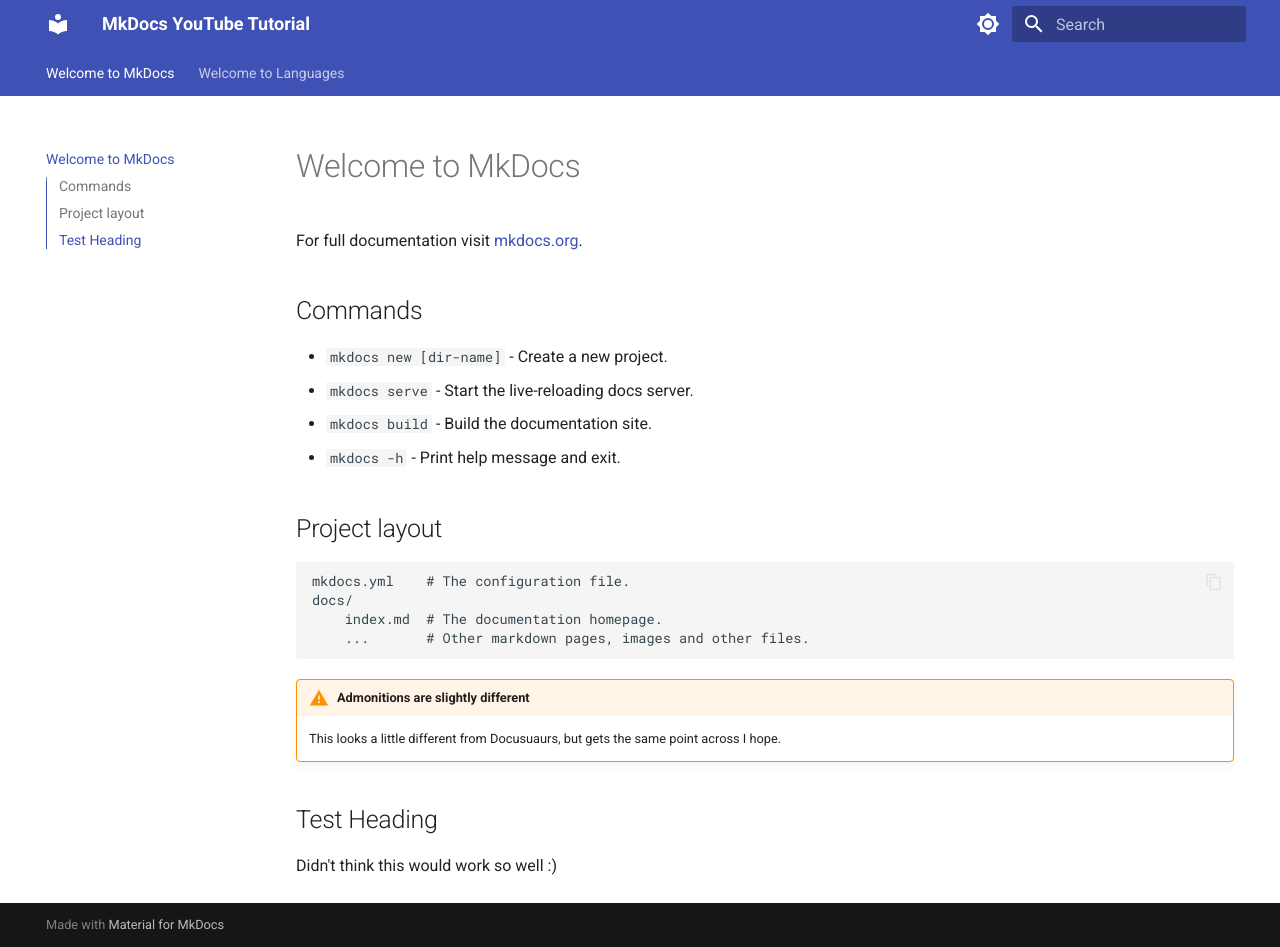
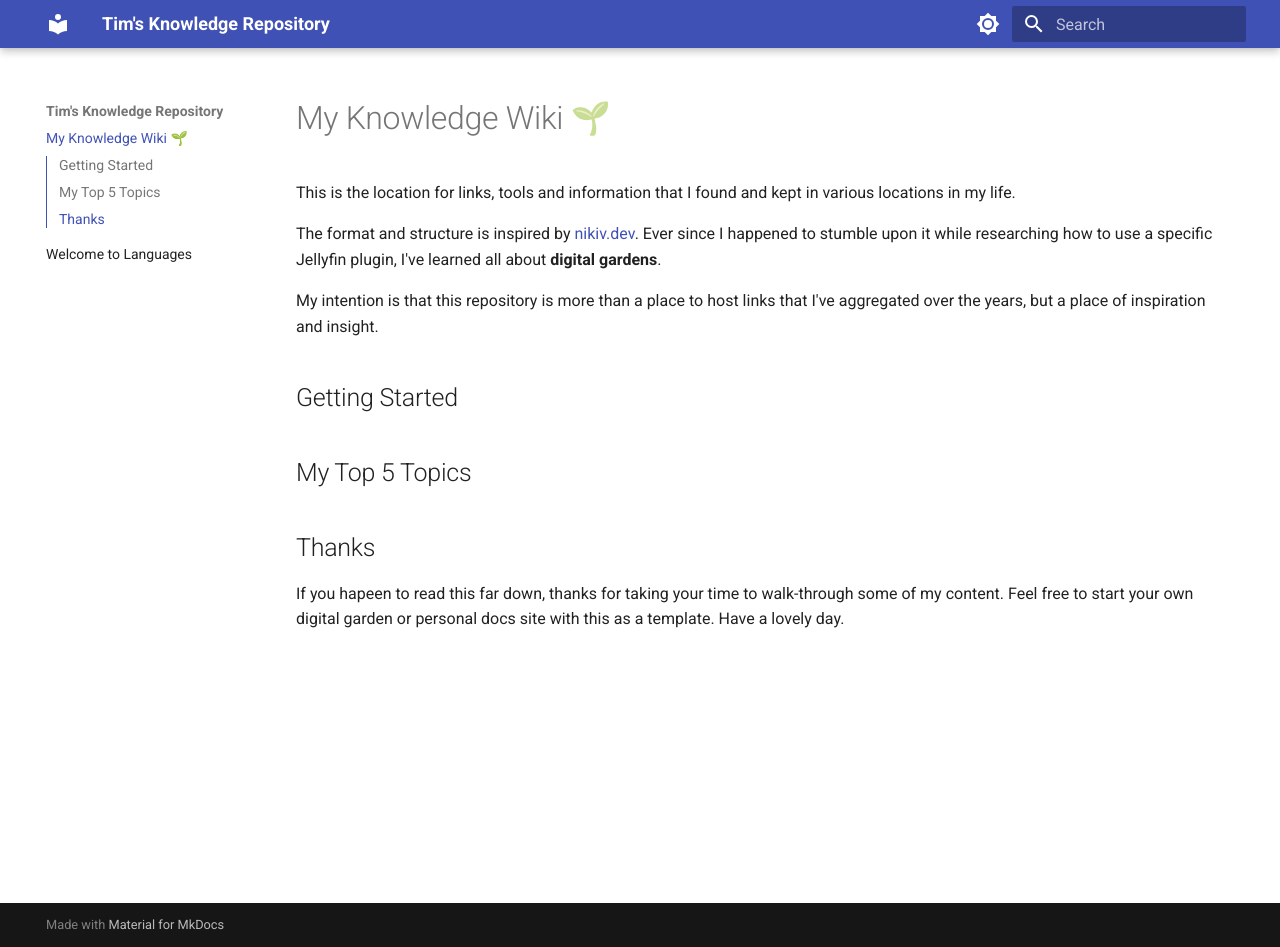
Before and after one commit to TimSolokha/knowledge-repo, an MkDocs documentation site: the page built from docs/index.md, in a window 1280 px wide and 947 px high. Built offline with MkDocs 1.6.1 and Material for MkDocs 9.7.7, drawn with Linux system fonts in a browser that asks for light colours.

Commit message:
Started on the intro page

```diff
--- a/docs/index.md
+++ b/docs/index.md
@@ -1,26 +1,15 @@
-# Welcome to MkDocs
+# My Knowledge Wiki 🌱
 
+This is the location for links, tools and information that I found and kept in various locations in my life.
 
-For full documentation visit [mkdocs.org](https://www.mkdocs.org).
+The format and structure is inspired by [nikiv.dev](https://wiki.nikiv.dev). Ever since I happened to stumble upon it while researching how to use a specific Jellyfin plugin, I've learned all about **digital gardens**.
 
-## Commands
+My intention is that this repository is more than a place to host links that I've aggregated over the years, but a place of inspiration and insight.
 
-* `mkdocs new [dir-name]` - Create a new project.
-* `mkdocs serve` - Start the live-reloading docs server.
-* `mkdocs build` - Build the documentation site.
-* `mkdocs -h` - Print help message and exit.
+## Getting Started
 
-## Project layout
+## My Top 5 Topics
 
-    mkdocs.yml    # The configuration file.
-    docs/
-        index.md  # The documentation homepage.
-        ...       # Other markdown pages, images and other files.
+## Thanks
 
-!!! warning "Admonitions are slightly different"
-
-    This looks a little different from Docusuaurs, but gets the same point across I hope.
-
-## Test Heading
-
-Didn't think this would work so well :)
+If you hapeen to read this far down, thanks for taking your time to walk-through some of my content. Feel free to start your own digital garden or personal docs site with this as a template. Have a lovely day.
--- a/mkdocs.yml
+++ b/mkdocs.yml
@@ -1,10 +1,13 @@
-site_name: MkDocs YouTube Tutorial
+site_name: Tim's Knowledge Repository
+nav:
+  - index.md
+  - languages.md
 theme:
   name: material
   features:
-    - navigation.tabs
     - navigation.sections
     - toc.integrate
+    - toc.follow
     - navigation.top
     - search.suggest
     - search.highlight
```
